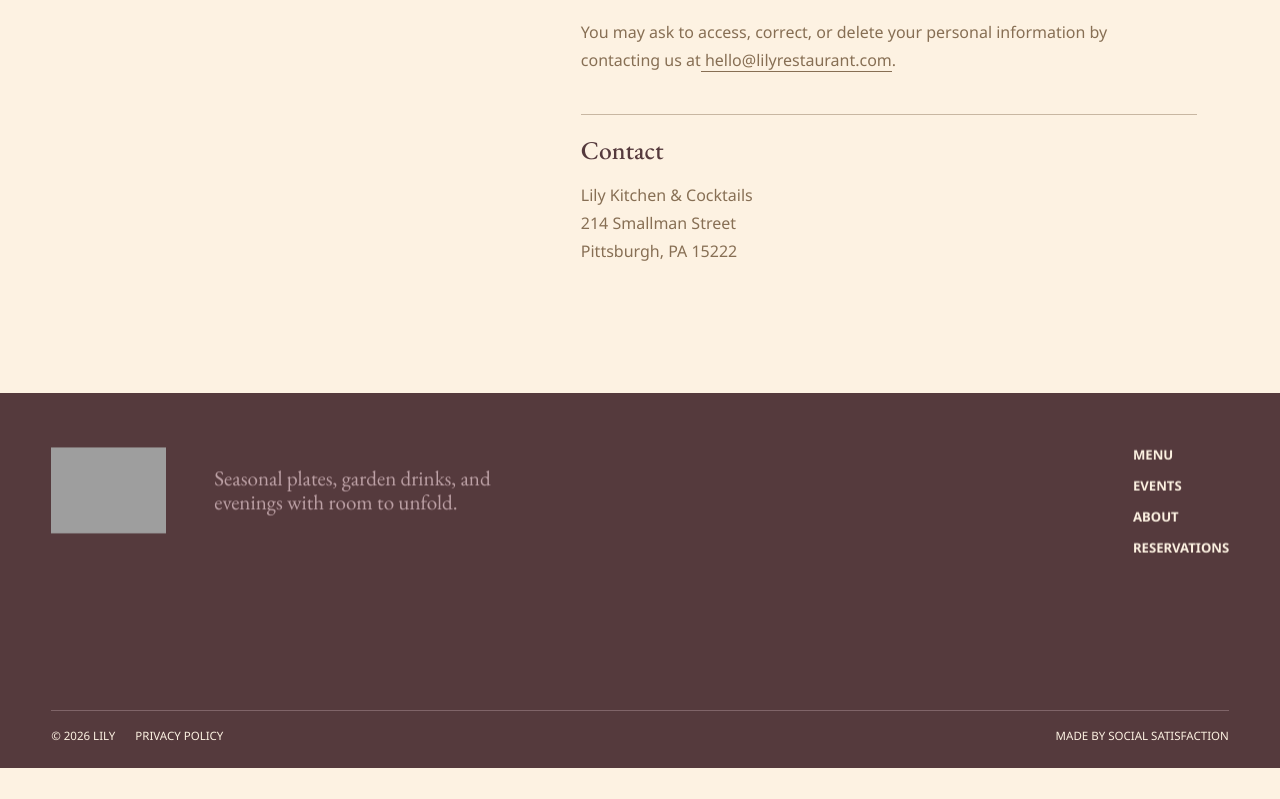
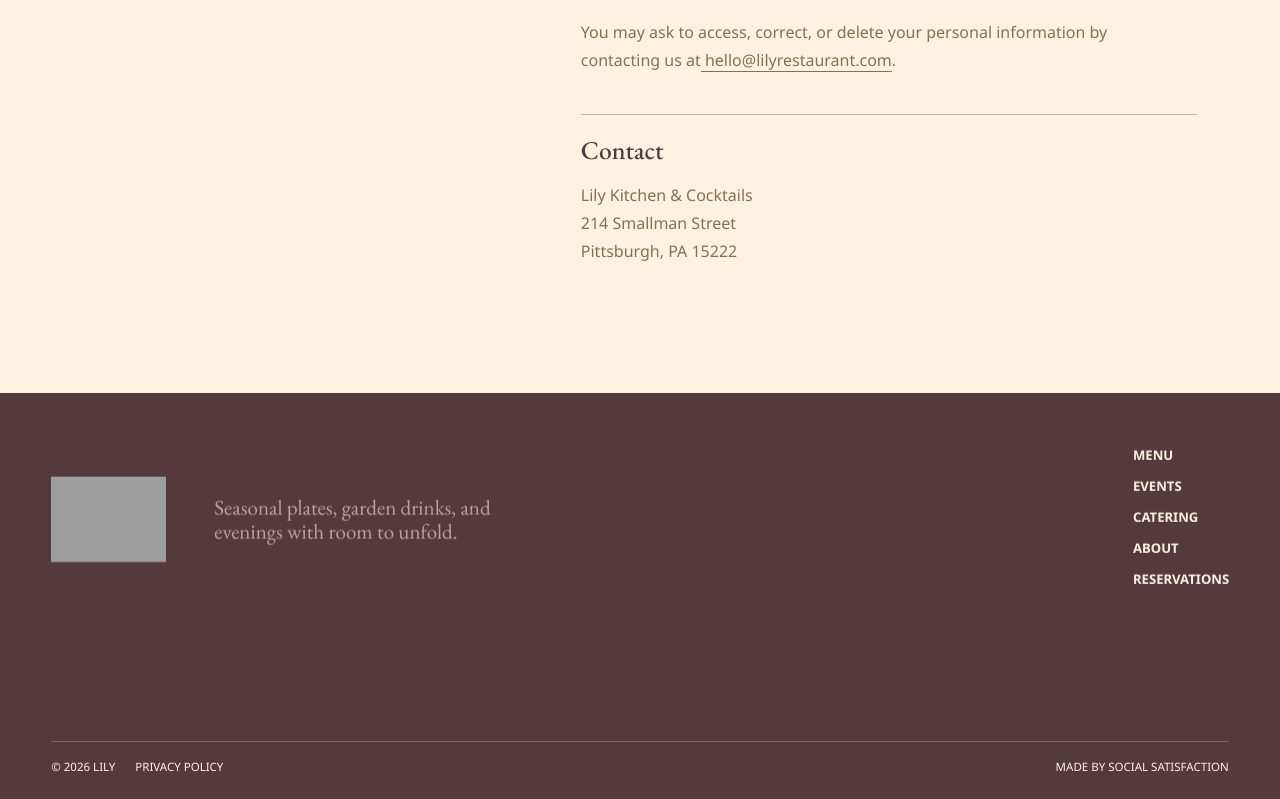
Before and after one commit to briggsdavis/lily, a Next.js app: page /privacy in a window 1280 px wide. Shown: the part 748-1547 px from the top of the page. Before the commit the page ends 1516 px from the top, so only its background shows below. Built offline with nearby package versions, Linux system fonts and the light colour scheme; grey boxes are pictures that could not be loaded.

Commit message:
Add catering page

```diff
--- /dev/null
+++ b/src/app/catering/page.tsx
@@ -0,0 +1,128 @@
+import { Metadata } from "next"
+import Image from "next/image"
+import { PillLink } from "@/components/pill-button"
+
+export const metadata: Metadata = {
+  title: "Catering",
+  description: "Seasonal catering from Lily for gatherings across Pittsburgh.",
+}
+
+const occasions = [
+  [
+    "01",
+    "Office tables",
+    "Generous lunches and working dinners, delivered ready to share with the whole room.",
+  ],
+  [
+    "02",
+    "At-home celebrations",
+    "Seasonal food for birthdays, showers, and evenings that deserve more time around the table.",
+  ],
+  [
+    "03",
+    "Full-service gatherings",
+    "A considered menu, thoughtful drinks, and a team to carry the occasion from arrival to last pour.",
+  ],
+] as const
+
+export default function CateringPage() {
+  return (
+    <div className="catering-page">
+      <section className="catering-hero">
+        <div className="catering-hero__copy">
+          <p className="eyebrow" data-reveal>
+            Lily, wherever you gather
+          </p>
+          <h1 data-reveal>Catering</h1>
+          <p data-reveal>
+            Seasonal plates, generous spreads, and the easy rhythm of Lily brought to tables across
+            Pittsburgh.
+          </p>
+          <span data-reveal>
+            <PillLink color="burgundy" href="/contact?reason=events">
+              Start an inquiry
+            </PillLink>
+          </span>
+        </div>
+        <div className="catering-hero__image" data-reveal>
+          <Image
+            alt="A celebration table set with flowers and shared plates"
+            data-parallax="0.12"
+            fill
+            priority
+            sizes="(max-width: 800px) 100vw, 58vw"
+            src="/lily-event-table-16x10.png"
+          />
+        </div>
+      </section>
+
+      <section className="catering-occasions section-pad">
+        <div className="catering-occasions__heading parallax-shift" data-parallax="0.08">
+          <p className="eyebrow" data-reveal>
+            Gather your way
+          </p>
+          <h2 data-reveal>Made for the shape of your day.</h2>
+        </div>
+        <div className="catering-occasions__grid">
+          {occasions.map(([number, title, copy]) => (
+            <article data-reveal key={number}>
+              <p className="eyebrow">{number}</p>
+              <h3>{title}</h3>
+              <p>{copy}</p>
+            </article>
+          ))}
+        </div>
+      </section>
+
+      <section className="catering-menu section-pad">
+        <div className="catering-menu__image" data-reveal>
+          <Image
+            alt="A seasonal main dish prepared by Lily"
+            data-parallax="0.14"
+            fill
+            sizes="(max-width: 800px) 100vw, 42vw"
+            src="/lily-seasonal-main-dish-4x5.png"
+          />
+        </div>
+        <div className="catering-menu__copy parallax-shift" data-parallax="0.08">
+          <p className="eyebrow" data-reveal>
+            From our kitchen
+          </p>
+          <h2 data-reveal>Menus that move with the market.</h2>
+          <p data-reveal>
+            We build each menu around the season, the setting, and how you want your guests to feel.
+            Choose from passed bites, family-style tables, or individually composed meals, with
+            cocktails and wine available alongside.
+          </p>
+          <p data-reveal>
+            Vegetarian and dietary accommodations are happily considered as we shape the menu
+            together.
+          </p>
+          <span data-reveal>
+            <PillLink color="burgundy" href="/contact?reason=events">
+              Tell us about your gathering
+            </PillLink>
+          </span>
+        </div>
+      </section>
+
+      <section className="catering-cta section-pad">
+        <div className="catering-cta__inner parallax-shift" data-parallax="0.1">
+          <p className="eyebrow" data-reveal>
+            Begin with a conversation
+          </p>
+          <h2 data-reveal>Bring Lily to the table.</h2>
+          <p data-reveal>
+            Share your date, guest count, and a little about the occasion. Our team will be in touch
+            with the next steps.
+          </p>
+          <span data-reveal>
+            <PillLink color="pink" href="/contact?reason=events">
+              Inquire about catering
+            </PillLink>
+          </span>
+        </div>
+      </section>
+    </div>
+  )
+}
--- a/src/components/footer.tsx
+++ b/src/components/footer.tsx
@@ -18,6 +18,7 @@ export function Footer() {
       <nav aria-label="Footer" className="parallax-shift" data-parallax="0.1">
         <TransitionLink href="/menu">Menu</TransitionLink>
         <TransitionLink href="/events">Events</TransitionLink>
+        <TransitionLink href="/catering">Catering</TransitionLink>
         <TransitionLink href="/about">About</TransitionLink>
         <TransitionLink href="/contact?reason=reservation">Reservations</TransitionLink>
       </nav>
--- a/src/components/navbar.tsx
+++ b/src/components/navbar.tsx
@@ -10,6 +10,7 @@ const routes = [
   { href: "/", label: "Home" },
   { href: "/menu", label: "Menu" },
   { href: "/events", label: "Events" },
+  { href: "/catering", label: "Catering" },
   { href: "/about", label: "About" },
   { href: "/contact", label: "Contact" },
 ] as const
--- a/src/globals.css
+++ b/src/globals.css
@@ -807,6 +807,175 @@ a {
   margin-bottom: 2rem;
   font-size: 1.05rem;
   line-height: 1.6;
+}
+
+.catering-hero {
+  display: grid;
+  min-height: 100svh;
+  grid-template-columns: minmax(18rem, 0.72fr) minmax(24rem, 1.28fr);
+  gap: clamp(2.5rem, 7vw, 8rem);
+  align-items: center;
+  padding: clamp(8rem, 14vh, 10rem) var(--page-gutter) clamp(4rem, 8vh, 7rem);
+  color: #876f54;
+  background: #fdf2e2;
+}
+
+.catering-hero__copy,
+.catering-menu__copy {
+  display: flex;
+  flex-direction: column;
+  align-items: flex-start;
+}
+
+.catering-hero__copy {
+  max-width: 31rem;
+}
+
+.catering-hero__copy h1 {
+  margin: 0.6rem 0 1.5rem;
+  color: #553a3d;
+  font-family: var(--font-display-source), serif;
+  font-size: clamp(3.2rem, 6vw, 6.5rem);
+  font-weight: 500;
+  line-height: 0.85;
+}
+
+.catering-hero__copy > p:not(.eyebrow) {
+  max-width: 37ch;
+  margin-bottom: 2rem;
+  font-size: clamp(1rem, 1.35vw, 1.2rem);
+  line-height: 1.7;
+}
+
+.catering-hero__image,
+.catering-menu__image {
+  position: relative;
+  overflow: hidden;
+}
+
+.catering-hero__image {
+  width: 100%;
+  aspect-ratio: 16 / 10;
+}
+
+.catering-hero__image img,
+.catering-menu__image img {
+  object-fit: cover;
+  transform: translate3d(0, var(--parallax-y, 0), 0) scale(1.1);
+  will-change: transform;
+}
+
+.catering-occasions {
+  color: #bea2a7;
+  background: #3b4141;
+}
+
+.catering-occasions__heading {
+  display: grid;
+  grid-template-columns: minmax(10rem, 0.7fr) minmax(18rem, 1.3fr);
+  gap: clamp(2rem, 8vw, 8rem);
+  margin-bottom: clamp(4rem, 8vw, 7rem);
+}
+
+.catering-occasions__heading h2,
+.catering-menu__copy h2,
+.catering-cta h2 {
+  font-family: var(--font-display-source), serif;
+  font-size: clamp(2.2rem, 4vw, 4rem);
+  font-weight: 500;
+  line-height: 0.9;
+}
+
+.catering-occasions__heading h2 {
+  max-width: 11ch;
+}
+
+.catering-occasions__grid {
+  display: grid;
+  grid-template-columns: repeat(3, minmax(0, 1fr));
+}
+
+.catering-occasions__grid article {
+  border-top: 1px solid rgb(190 162 167 / 50%);
+  padding: 1.25rem clamp(1.25rem, 3vw, 3rem) 0 0;
+}
+
+.catering-occasions__grid article + article {
+  border-left: 1px solid rgb(190 162 167 / 50%);
+  padding-left: clamp(1.25rem, 3vw, 3rem);
+}
+
+.catering-occasions__grid h3 {
+  margin: clamp(2.5rem, 5vw, 5rem) 0 1rem;
+  font-family: var(--font-display-source), serif;
+  font-size: clamp(1.7rem, 2.4vw, 2.5rem);
+  font-weight: 500;
+  line-height: 1;
+}
+
+.catering-occasions__grid article > p:last-child {
+  max-width: 32ch;
+  line-height: 1.7;
+}
+
+.catering-menu {
+  display: grid;
+  grid-template-columns: minmax(18rem, 0.85fr) minmax(20rem, 1.15fr);
+  gap: clamp(3rem, 10vw, 11rem);
+  align-items: center;
+  color: #876f54;
+  background: #fdf2e2;
+}
+
+.catering-menu__image {
+  width: min(100%, 34rem);
+  aspect-ratio: 4 / 5;
+}
+.catering-menu__copy {
+  max-width: 40rem;
+}
+
+.catering-menu__copy h2 {
+  max-width: 10ch;
+  margin: 0.65rem 0 clamp(2rem, 5vw, 4rem);
+  color: #553a3d;
+}
+
+.catering-menu__copy > p:not(.eyebrow) {
+  max-width: 54ch;
+  line-height: 1.75;
+}
+.catering-menu__copy > p + p {
+  margin-top: 1rem;
+}
+.catering-menu__copy > span {
+  margin-top: 2rem;
+}
+
+.catering-cta {
+  color: #bea2a7;
+  background: #553a3d;
+}
+
+.catering-cta__inner {
+  display: flex;
+  min-height: min(64vh, 42rem);
+  flex-direction: column;
+  align-items: center;
+  justify-content: center;
+  border: 1px solid currentColor;
+  padding: clamp(2.5rem, 8vw, 7rem);
+  text-align: center;
+}
+
+.catering-cta h2 {
+  max-width: 10ch;
+  margin: 0.8rem 0 1.4rem;
+}
+.catering-cta__inner > p:not(.eyebrow) {
+  max-width: 42ch;
+  margin-bottom: 2rem;
+  line-height: 1.7;
 }
 
 .contact-page {
@@ -1516,8 +1685,39 @@ a {
 @media (max-width: 800px) {
   .section-intro,
   .about-preview,
+  .catering-hero,
+  .catering-menu,
   .contact-page {
     grid-template-columns: 1fr;
+  }
+
+  .catering-hero {
+    gap: 3rem;
+  }
+  .catering-hero__copy {
+    padding-top: 2rem;
+  }
+  .catering-hero__image {
+    aspect-ratio: 4 / 5;
+  }
+
+  .catering-occasions__heading,
+  .catering-occasions__grid {
+    grid-template-columns: 1fr;
+  }
+
+  .catering-occasions__heading {
+    gap: 1rem;
+  }
+
+  .catering-occasions__grid article + article {
+    margin-top: 2.5rem;
+    border-left: 0;
+    padding-left: 0;
+  }
+
+  .catering-menu__image {
+    width: min(100%, 28rem);
   }
 
   .section-intro__copy,
```
Also changed, not shown: 45 other files (tests, documents, lock files or other folders).
